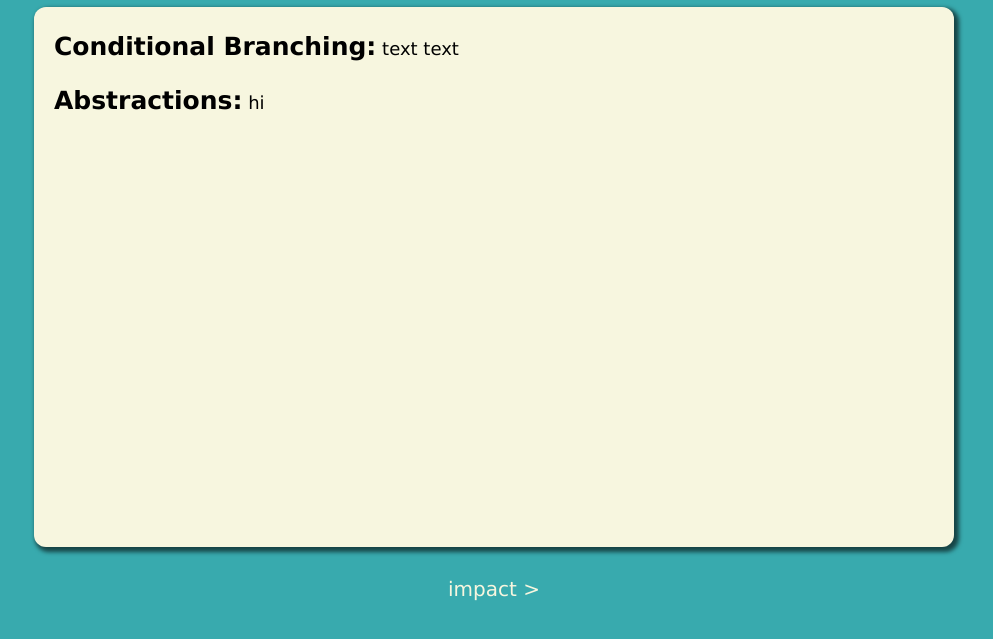
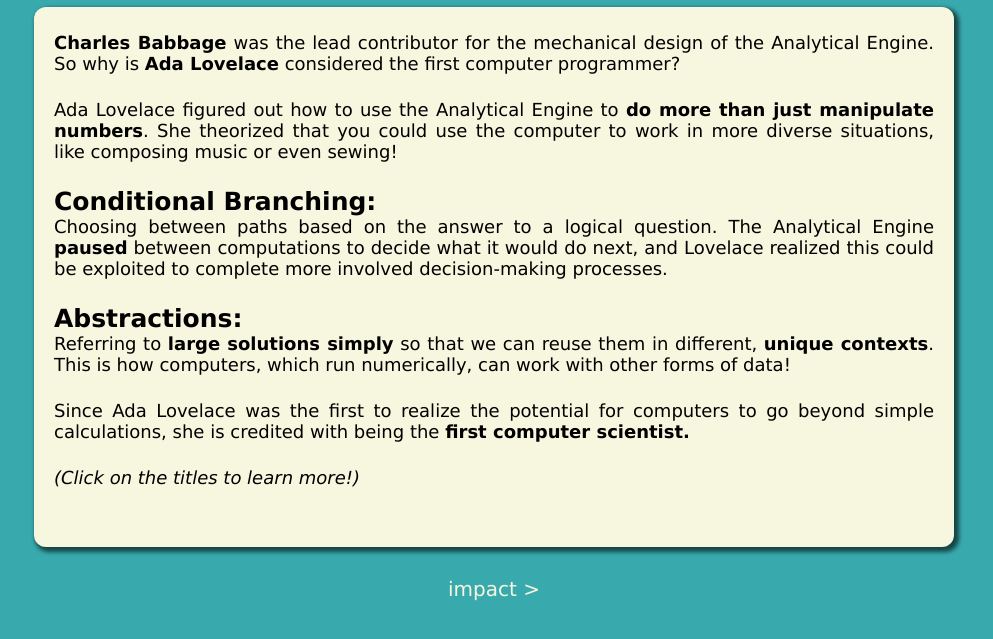
Before and after one commit to mysicol/ada, a plain HTML site: page computationalthinking.html in a window 1280 px wide. Shown: the part 83-722 px from the top of the page, without its empty margins (146-1139 px from the left). Drawn offline with Linux system fonts and the light colour scheme.

Commit message:
added image to ada summary and content to computational thinking

```diff
--- a/computationalthinking.html
+++ b/computationalthinking.html
@@ -34,8 +34,12 @@
     <div class="container">
         <h1>computational thinking</h1>
         <div class="body-container">
-            <p><a href="branching.html">Conditional Branching:</a> text text</p>
-            <p><a href="abstraction.html">Abstractions:</a> hi</p>
+            <p><b>Charles Babbage</b> was the lead contributor for the mechanical design of the Analytical Engine. So why is <b>Ada Lovelace</b> considered the first computer programmer?</p>
+            <p>Ada Lovelace figured out how to use the Analytical Engine to <b>do more than just manipulate numbers</b>. She theorized that you could use the computer to work in more diverse situations, like composing music or even sewing!</p>
+            <p><a href="branching.html">Conditional Branching:</a> <br>Choosing between paths based on the answer to a logical question. The Analytical Engine <b>paused</b> between computations to decide what it would do next, and Lovelace realized this could be exploited to complete more involved decision-making processes.</p>
+            <p><a href="abstraction.html">Abstractions:</a> <br>Referring to <b>large solutions simply</b> so that we can reuse them in different, <b>unique contexts</b>. This is how computers, which run numerically, can work with other forms of data!</p>
+            <p>Since Ada Lovelace was the first to realize the potential for computers to go beyond simple calculations, she is credited with being the <b>first computer scientist.</b></p>
+            <p><i>(Click on the titles to learn more!)</i></p>
         </div>
         <div class="next-button" onclick="window.location.href='impact.html'">
             <div class="button-text">impact ></div>
```
Also changed, not shown: adasummary.html (+11 -0 lines), assets/turing_machine.jpg (added).
